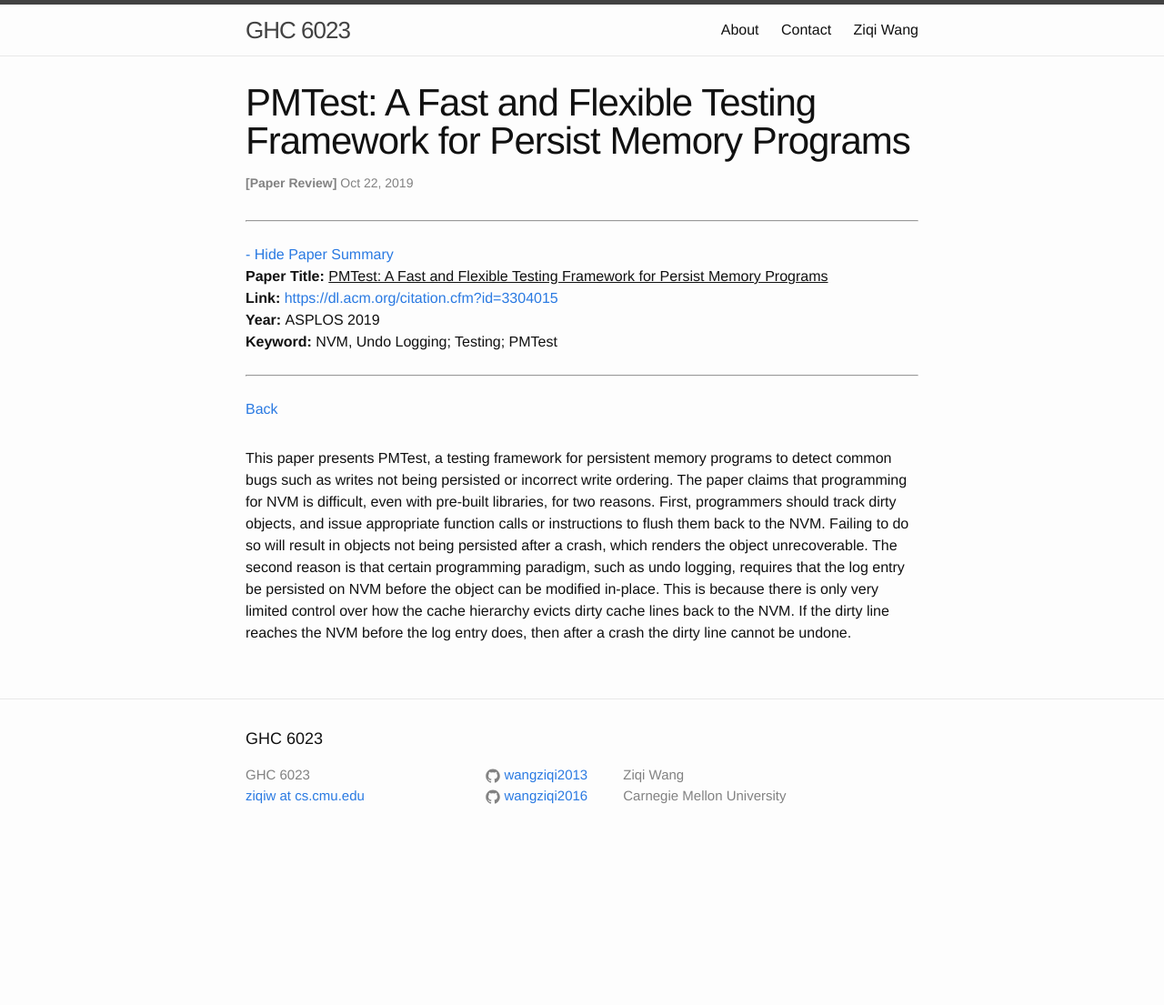
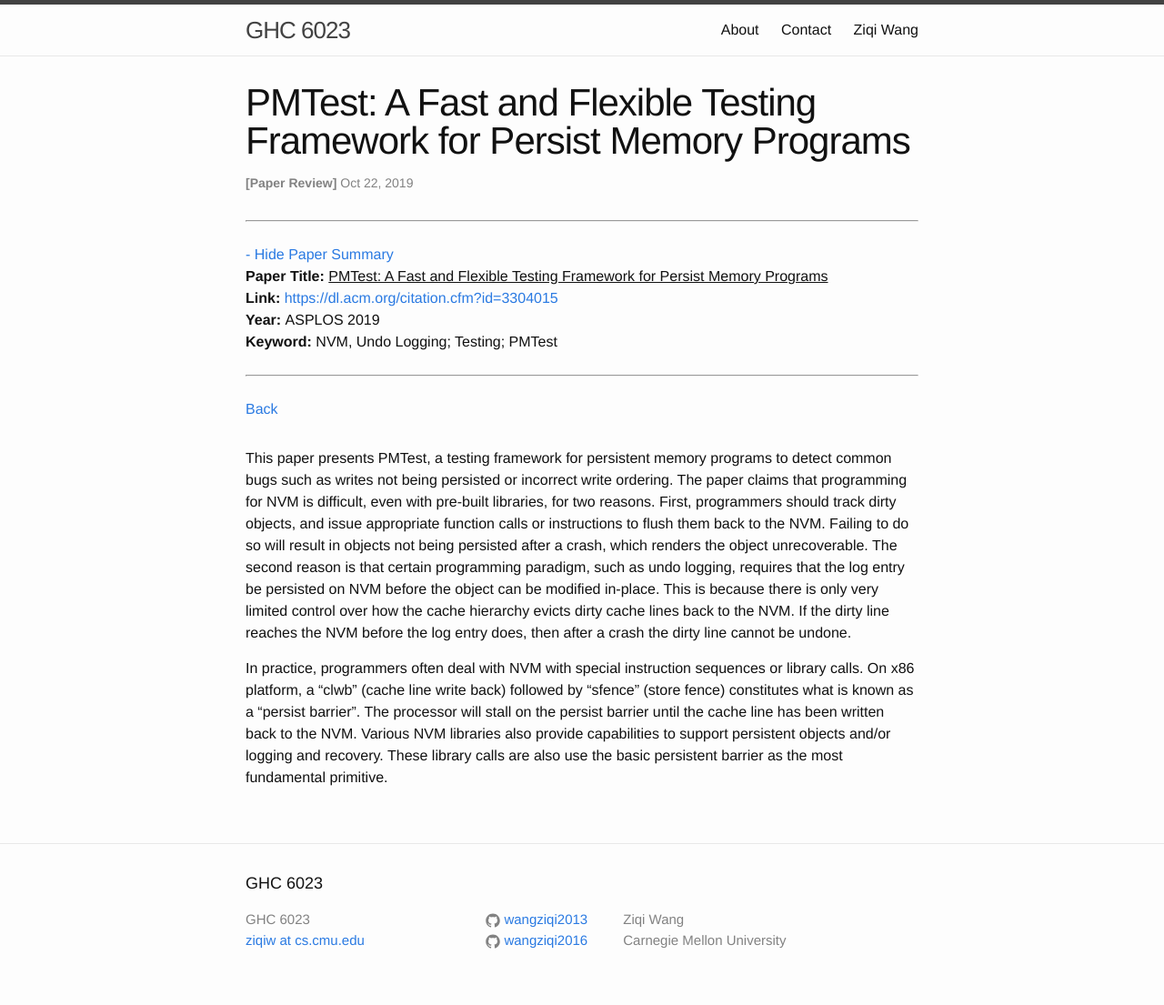
Before and after one commit to wangziqi2013/wangziqi2013.github.io, a Jekyll site: the page built from _posts/2019-10-22-pmtest.markdown, in a window 1280 px wide. Shown: the whole page at 91% size. Built offline with Jekyll 4.4.1, drawn with Linux system fonts in a browser that asks for light colours; before the commit the page ends 946 px from its top, so only the background shows below that.

Commit message:
Finish persistent barrier

```diff
--- a/_posts/2019-10-22-pmtest.markdown
+++ b/_posts/2019-10-22-pmtest.markdown
@@ -21,3 +21,9 @@ object unrecoverable. The second reason is that certain programming paradigm, su
 entry be persisted on NVM before the object can be modified in-place. This is because there is only very limited control
 over how the cache hierarchy evicts dirty cache lines back to the NVM. If the dirty line reaches the NVM before the log entry
 does, then after a crash the dirty line cannot be undone.
+
+In practice, programmers often deal with NVM with special instruction sequences or library calls. On x86 platform, a "clwb"
+(cache line write back) followed by "sfence" (store fence) constitutes what is known as a "persist barrier". The processor
+will stall on the persist barrier until the cache line has been written back to the NVM. Various NVM libraries also provide
+capabilities to support persistent objects and/or logging and recovery. These library calls are also use the basic persistent
+barrier as the most fundamental primitive.
```
